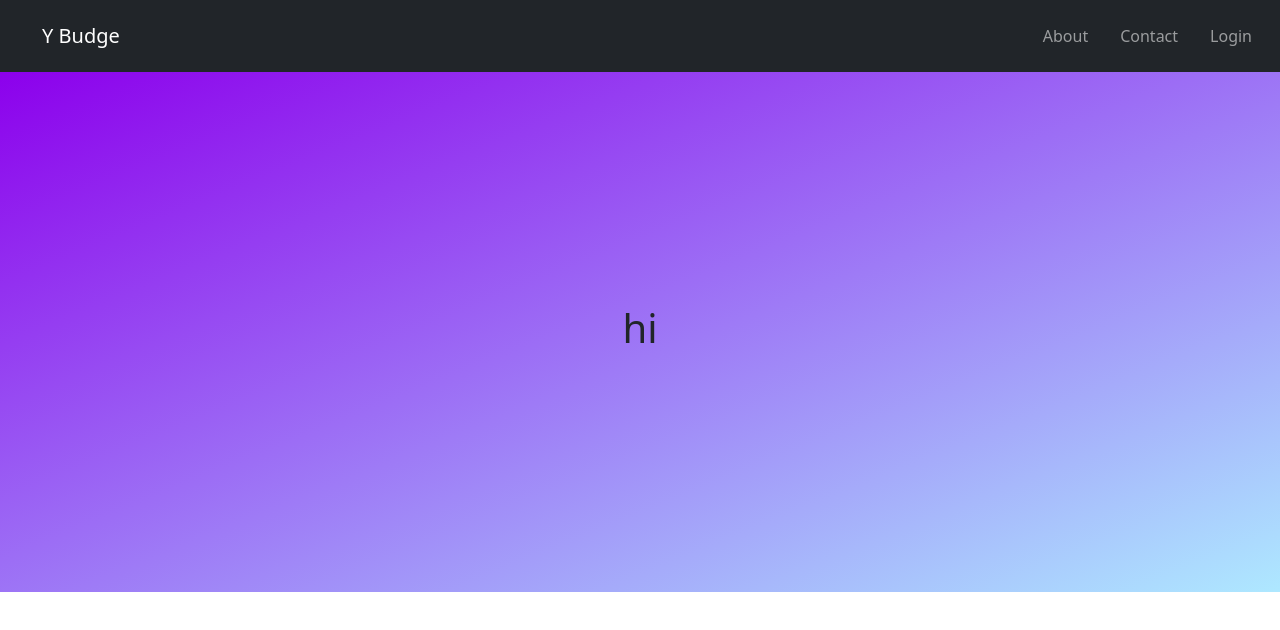
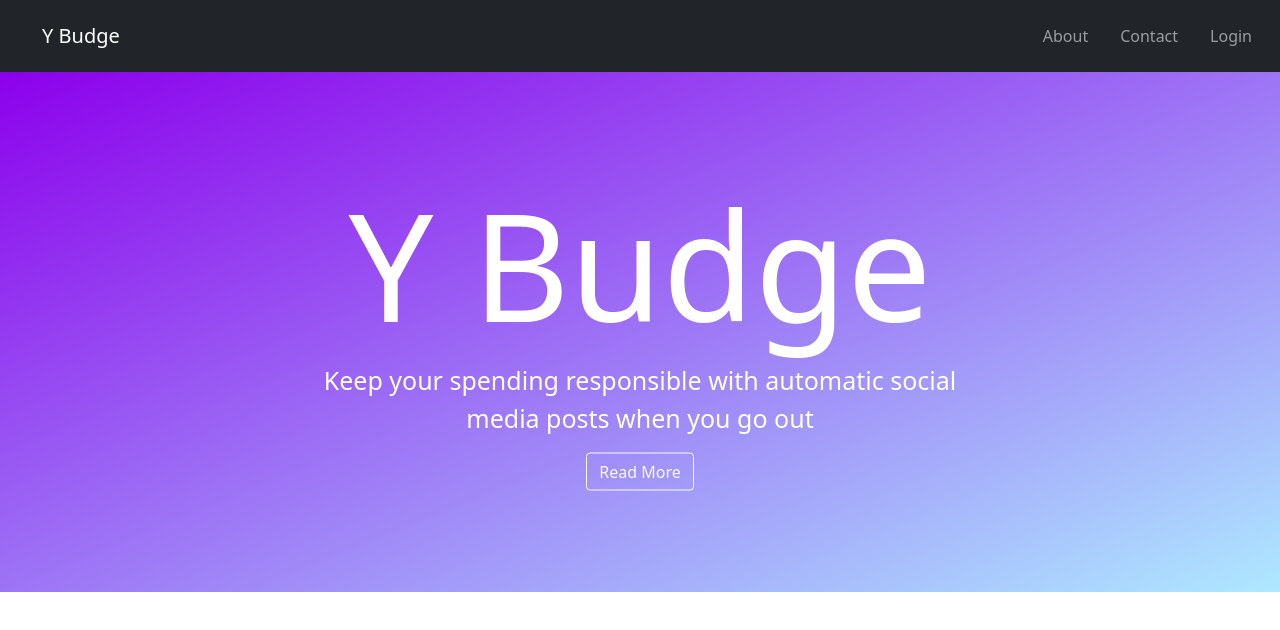
Before and after one commit to Y-budge/Y-budge, a React (Create React App) app: page / in a window 1280 px wide. Shown: the top 630 px of the page. Built offline with nearby package versions, Linux system fonts and the light colour scheme.

Commit message:
finish landing page demo

```diff
--- a/src/App.css
+++ b/src/App.css
@@ -21,7 +21,15 @@
   top: 50%;
   left: 50%;
   transform: translate(-50%, -50%);
-  /* color: white; */
+  color: white;
+}
+
+.hero-text h1 {
+  font-size: 150px;
+}
+
+.hero-text p {
+  font-size: 25px;
 }
 
 body {
--- a/src/App.js
+++ b/src/App.js
@@ -13,7 +13,9 @@ function App() {
       <div className="container-fluid hero-container">
         <div className="hero-image">
           <div className="hero-text">
-            <h1>hi</h1>
+            <h1>Y Budge</h1>
+            <p>Keep your spending responsible with automatic social media posts when you go out</p>
+            <button type="button" class="btn btn-outline-light">Read More</button>
           </div>
         </div>
       </div>
```
